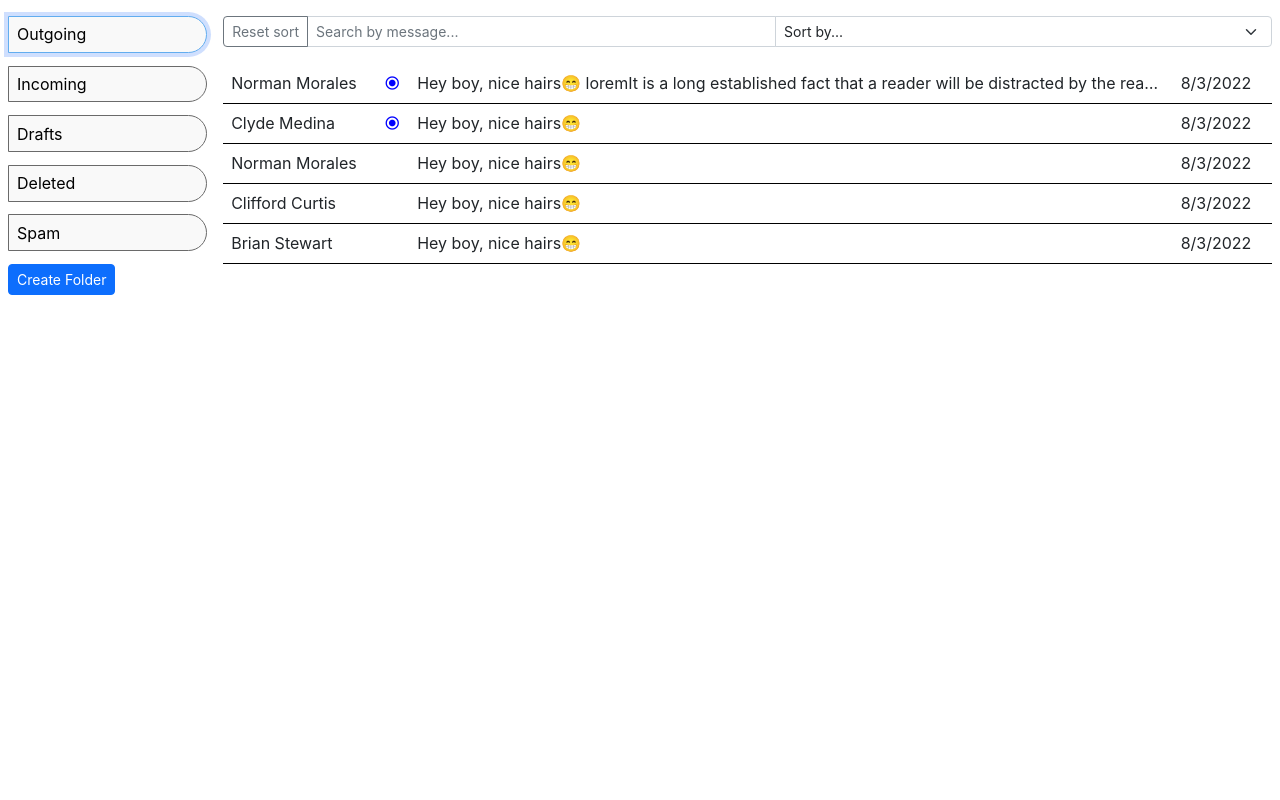
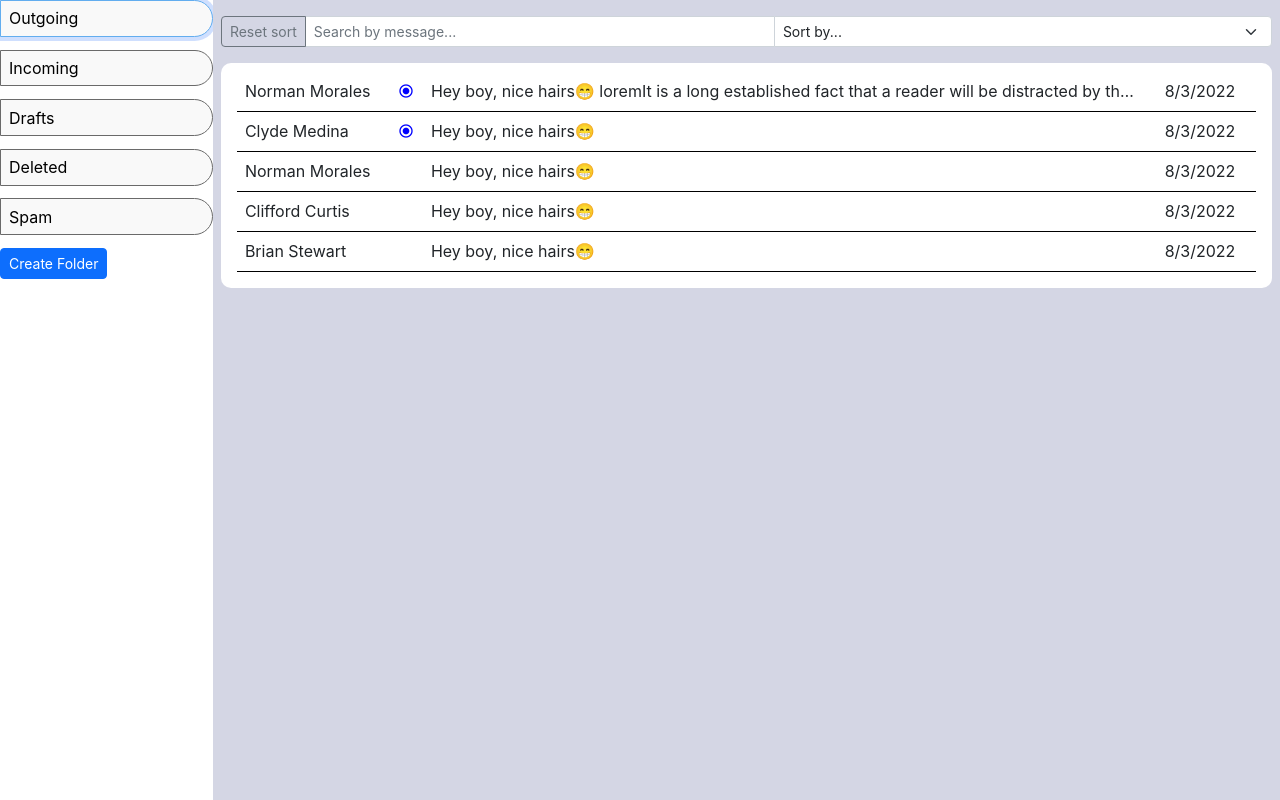
Before and after one commit to doctap/e-mail_app, a React (Create React App) app: page / in a window 1280 px wide. Built offline with nearby package versions, Linux system fonts and the light colour scheme; a web font is replaced by a local one.

Commit message:
Creating design and develop burgerMenu

```diff
--- a/src/App.module.scss
+++ b/src/App.module.scss
@@ -4,8 +4,6 @@
 	height: 100%;
 
 	.Menu {
-		padding: 1rem .5rem 0 .5rem;
-		height: fit-content;
 		min-width: max-content;
 		width: 20%;
 		height: 100%;
@@ -14,5 +12,7 @@
 	.BoardMessages {
 		width: 100%;
 		padding: 1rem .5rem 0 .5rem;
+		background: rgb(212, 214, 228);
+		height: 100%;
 	}
 }
--- a/src/App.tsx
+++ b/src/App.tsx
@@ -1,12 +1,10 @@
-import React, { useCallback, useState } from 'react';
+import React, { useState } from 'react';
 import { folders } from './server/Server';
 import styles from './App.module.scss';
 import Menu from './components/menu/Menu';
 import { IFolder } from './components/folderList/FolderList';
 import { IMessage } from './components/message/Message';
 import BoardMessages from './components/boardMessages/BoardMessages';
-// import TestComponent from './components/testComp/TestComponent';
-
 
 function App() {
 	const [messages, setMessages] = useState(folders[0].messages);
--- /dev/null
+++ b/src/components/boxShadow/BoxShadow.module.scss
@@ -0,0 +1,4 @@
+.wrapperBoxShadow {
+	width: fit-content;
+	height: fit-content;
+}
--- /dev/null
+++ b/src/components/folderManager/FolderManager.tsx
@@ -0,0 +1,43 @@
+import React from 'react';
+import { Button } from 'react-bootstrap';
+import FolderList, { IFolder } from '../folderList/FolderList';
+import styles from './FolderManager.module.scss';
+
+interface IFolderManager {
+	folders: IFolder[];
+	getCurrentFolderName(name: string): void;
+	deleteFolder(nameFolder: string): void;
+	setShowModalWindow(isShow: boolean): void;
+	setToggleCreateOrEdit(isShow: boolean): void;
+	setIsCurrentName(isCurrentName: string): void;
+}
+
+export default function FolderManager(props: IFolderManager) {
+	return (
+		<>
+			<div className={styles.FolderList}>
+				<FolderList
+					folders={props.folders}
+					getCurrentFolderName={props.getCurrentFolderName}
+					deleteCurrentFolder={props.deleteFolder}
+					getCurrentFolderForChange={currentName => props.setIsCurrentName(currentName)}
+					showModal={(isShow) => {
+						props.setShowModalWindow(isShow)
+						props.setToggleCreateOrEdit(isShow)
+					}}
+				/>
+			</div>
+			<div className={styles.FolderManagementButton}>
+				<Button
+					variant="primary"
+					size="sm"
+					children='Create Folder'
+					onClick={() => {
+						props.setShowModalWindow(true)
+						props.setToggleCreateOrEdit(false)
+					}}
+				/>
+			</div>
+		</>
+	)
+}
--- a/src/components/listMessages/ListMessages.module.scss
+++ b/src/components/listMessages/ListMessages.module.scss
@@ -1,3 +1,10 @@
-.ListMessages {
-	width: 100%;
+.wrapperListMessages {
+	background: rgb(255, 255, 255);
+	padding: .5rem 1rem 1rem 1rem;
+	border-radius: 10px;
+
+	.ListMessages {
+		width: 100%;
+	}
+
 }
--- a/src/components/listMessages/ListMessages.tsx
+++ b/src/components/listMessages/ListMessages.tsx
@@ -64,7 +64,7 @@ export default function ListMessages(props: IListMessages) {
 	};
 
 	return (
-		<>
+		<div className={styles.wrapperListMessages}>
 			<table className={styles.ListMessages}>
 				<tbody>
 					{props.messages.map((item, i) =>
@@ -83,6 +83,6 @@ export default function ListMessages(props: IListMessages) {
 			{
 				isShowContextMenu && (<ContextMenu position={position} options={optionsContextMenu} />)
 			}
-		</>
+		</div>
 	)
 }
--- a/src/components/menu/Menu.tsx
+++ b/src/components/menu/Menu.tsx
@@ -1,11 +1,10 @@
-import React, { memo, useState } from 'react';
-import { Button } from 'react-bootstrap';
-import { folders } from '../../server/Server';
-import FolderList, { IFolder } from '../folderList/FolderList';
+import React, { useState } from 'react';
+import { IFolder } from '../folderList/FolderList';
 import ModalWindow from '../modalWindows/modalWindow/ModalWindow';
 import uniqId from 'uniqid';
 import styles from './Menu.module.scss';
 import ModalBackGround from '../modalWindows/modalBackGround/ModalBackGround';
+import FolderManager from '../folderManager/FolderManager';
 
 interface IMenu {
 	folders: IFolder[];
@@ -21,7 +20,7 @@ const Menu = (props: IMenu) => {
 
 	const addFolder = (isFolderName: string) => {
 		if (isFolderName)
-			folders.push({
+			props.folders.push({
 				name: isFolderName,
 				requiredFolder: false,
 				isSelected: false,
@@ -35,56 +34,40 @@ const Menu = (props: IMenu) => {
 					},
 				]
 			});
-		const result = folders.slice();
+		const result = props.folders.slice();
 		setArrFolder(result);
 		setShowModalWindow(false);
-	};
-
-	const deleteFolder = (nameFolder: string) => {
-		folders.forEach((folder, inx, folders) => {
-			if (folder.name === nameFolder) folders.splice(inx, 1)
-		});
-		const result = folders.slice();
-		setArrFolder(result);
-	};
+	}
 
 	const editFolderName = (isEditName: string) => {
 		if (isEditName) {
-			folders.forEach(folder => {
+			props.folders.forEach(folder => {
 				if (folder.name === isCurrentName) folder.name = isEditName
 			});
-			const result = folders.slice();
+			const result = props.folders.slice();
 			setArrFolder(result);
 			setShowModalWindow(false);
 		}
-	};
+	}
+
+	const deleteFolder = (nameFolder: string) => {
+		props.folders.forEach((folder, inx, folders) => {
+			if (folder.name === nameFolder) folders.splice(inx, 1)
+		});
+		const result = props.folders.slice();
+		setArrFolder(result);
+	}
 
 	return (
 		<>
-			<div className={styles.FolderList}>
-				<FolderList
-					folders={arrFolders}
-					getCurrentFolderName={props.getCurrentFolderName}
-					deleteCurrentFolder={deleteFolder}
-					getCurrentFolderForChange={currentName => setIsCurrentName(currentName)}
-					showModal={(isShow) => {
-						setShowModalWindow(isShow)
-						setToggleCreateOrEdit(isShow)
-					}}
-				/>
-			</div>
-			<div className={styles.FolderManagementButton}>
-				<Button
-					variant="primary"
-					size="sm"
-					children='Create Folder'
-					onClick={() => {
-						setShowModalWindow(true)
-						setToggleCreateOrEdit(false)
-					}}
-				/>
-			</div>
-
+			<FolderManager
+				deleteFolder={deleteFolder}
+				folders={arrFolders}
+				getCurrentFolderName={props.getCurrentFolderName}
+				setIsCurrentName={setIsCurrentName}
+				setShowModalWindow={setShowModalWindow}
+				setToggleCreateOrEdit={setToggleCreateOrEdit}
+			/>
 			{
 				<ModalBackGround isShowModalBackGround={showModalWindow} onClose={() => setShowModalWindow(false)}>
 					{
```
Also changed, not shown: src/components/boxShadow/BoxShadow.tsx (added, +15 -0 lines), src/components/logo/Logo.tsx (added, +9 -0 lines), src/components/folderManager/FolderManager.module.scss (renamed from src/components/menu/Menu.module.scss).
